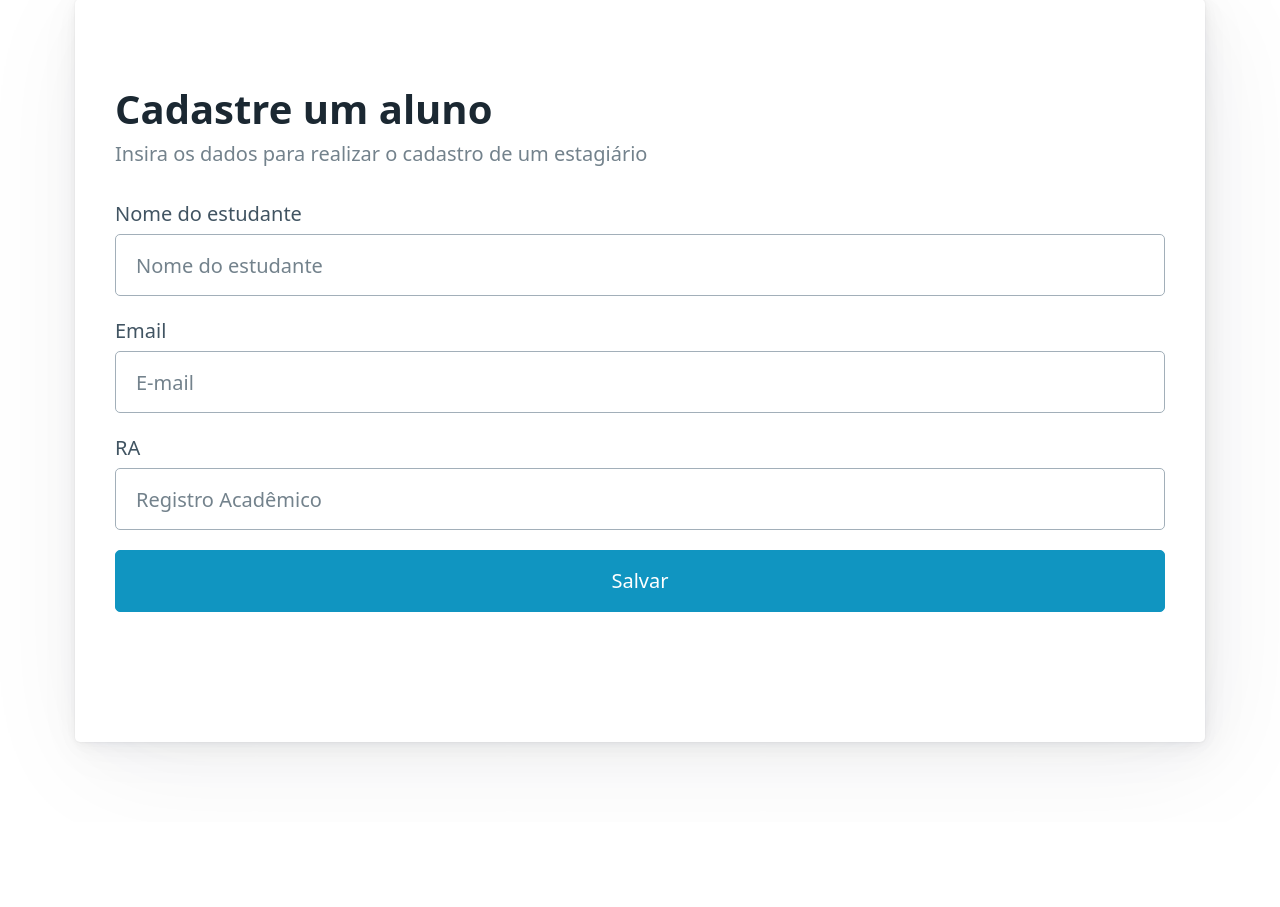
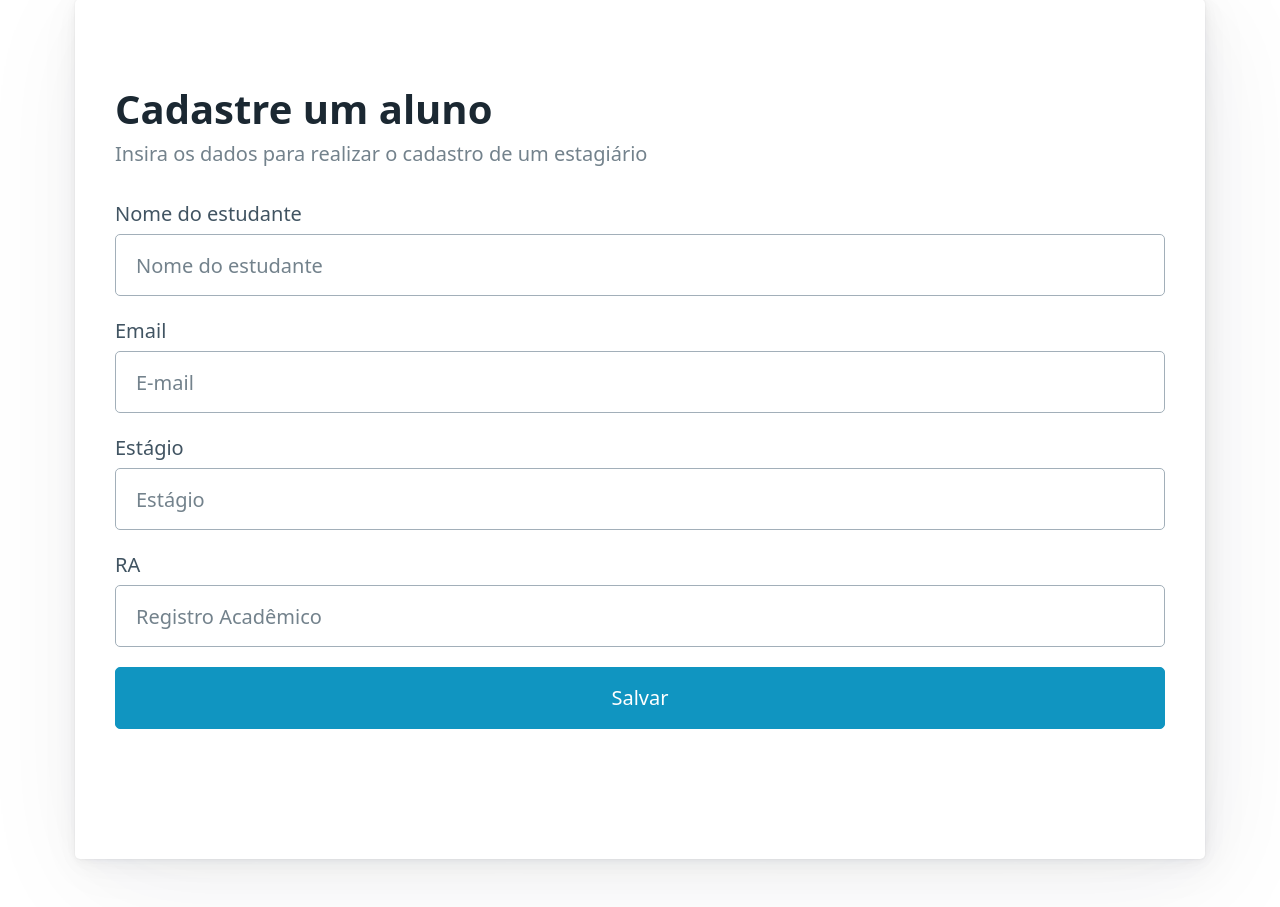
Before and after one commit to renan-augusto/piTeste, a Flask app: page /registration in a window 1280 px wide. Shown: the part 153-1060 px from the top of the page. Before the commit the page ends 910 px from the top, so only its background shows below. Run offline with Flask 3, Linux system fonts and the light colour scheme; the visitor is signed in with stand-in values (Sample User, id 1); some libraries are stand-ins or nearby versions.

Commit message:
feat(estagios) Persistencia de dados do estagio do estudante no DB

```diff
--- a/helpers.py
+++ b/helpers.py
@@ -12,4 +12,5 @@ class StudentForm(FlaskForm):
     student_name = StringField('Nome do estudante', [validators.DataRequired(), validators.Length(min=1, max=100)])
     student_email = StringField('Email', [validators.DataRequired(), validators.Length(min=1, max=100)])
     student_academic_id = StringField('RA', [validators.DataRequired(), validators.Length(min=1, max=30)])
+    student_discipline = StringField('Estágio', [validators.DataRequired(), validators.Length(min=5, max=30)])
     save = SubmitField('Salvar')
--- a/models.py
+++ b/models.py
@@ -16,6 +16,7 @@ class Students(db.Model):
     student_name = db.Column(db.String(100), nullable = False)
     student_email = db.Column(db.String(100), nullable = False, unique = True)
     student_academic_id = db.Column(db.String(30), nullable = False)
+    student_discipline = db.Column(db.String(30), nullable = False)
     student_id = db.Column(db.Integer, primary_key = True, autoincrement = True)
 
     def __repr__(self):
--- a/templates/register-student.html
+++ b/templates/register-student.html
@@ -23,6 +23,11 @@
                     </div>
 
                     <div class="form-group">
+                        {{ form.student_discipline.label(class = "form-control-label") }}
+                        {{ form.student_discipline(class="form-control form-control-lg", placeholder="Estágio") }}
+                    </div>
+
+                    <div class="form-group">
                         {{ form.student_academic_id.label(class="form-control-label") }}
                         {{ form.student_academic_id(class="form-control form-control-lg", placeholder="Registro Acadêmico") }}
                     </div>
--- a/templates/students.html
+++ b/templates/students.html
@@ -16,6 +16,7 @@
                 <td>{{ student.student_name }}</td>
                 <td>{{ student.student_email }}</td>
                 <td>{{ student.student_academic_id }}</td>
+                <td>{{ student.student_discipline }}</td>
             </tr>
             {% endfor %}
         </tbody>
```
